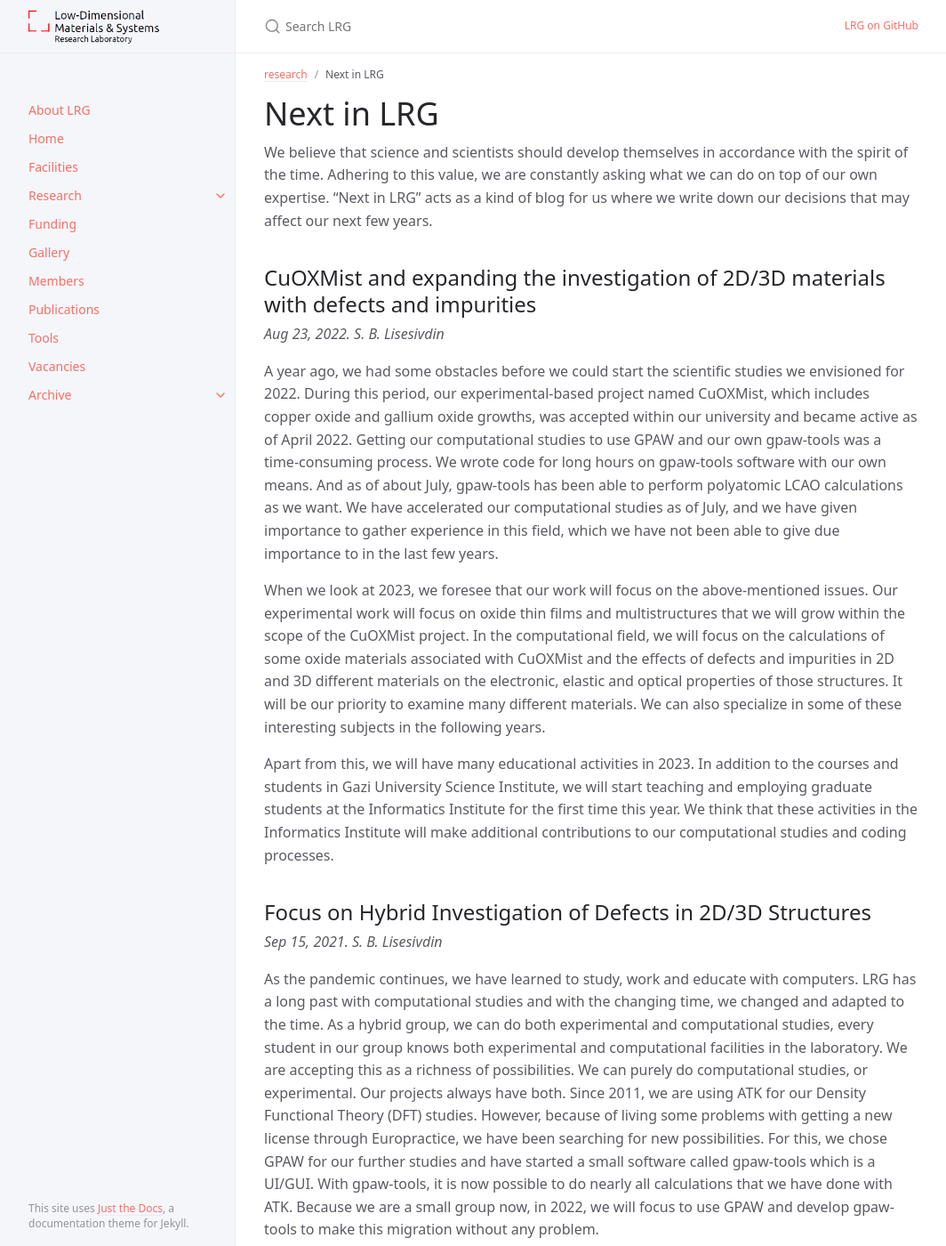
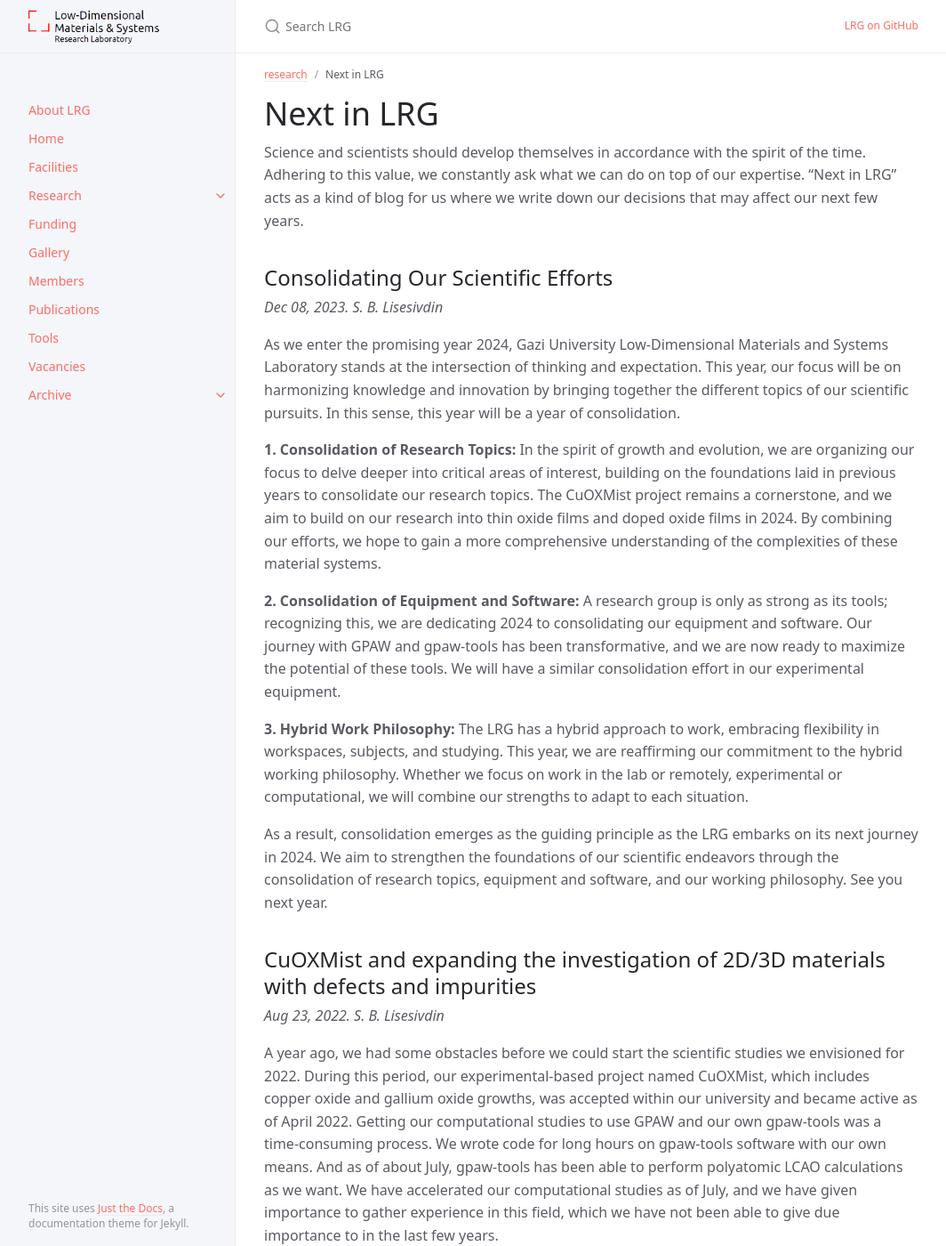
Before and after one commit to lrgresearch/2022, a Jekyll site: the page built from docs/research/next-in-lrg.md, in a window 1280 px wide and 1400 px high. Shown: the whole window at 89% size, without its empty margins (107-1171 px from the left). Built offline with Jekyll 4.4.1, drawn with Linux system fonts in a browser that asks for light colours.

Commit message:
Add 2024 message

```diff
--- a/docs/research/next-in-lrg.md
+++ b/docs/research/next-in-lrg.md
@@ -5,7 +5,25 @@ parent: research
 nav_order: 5
 ---
 # Next in LRG
-We believe that science and scientists should develop themselves in accordance with the spirit of the time. Adhering to this value, we are constantly asking what we can do on top of our own expertise. "Next in LRG" acts as a kind of blog for us where we write down our decisions that may affect our next few years.
+Science and scientists should develop themselves in accordance with the spirit of the time. Adhering to this value, we constantly ask what we can do on top of our expertise. "Next in LRG" acts as a kind of blog for us where we write down our decisions that may affect our next few years.
+
+## Consolidating Our Scientific Efforts
+
+*Dec 08, 2023. S. B. Lisesivdin*
+
+As we enter the promising year 2024, Gazi University Low-Dimensional Materials and Systems Laboratory stands at the intersection of thinking and expectation. This year, our focus will be on harmonizing knowledge and innovation by bringing together the different topics of our scientific pursuits. In this sense, this year will be a year of consolidation.
+
+**1. Consolidation of Research Topics:**
+In the spirit of growth and evolution, we are organizing our focus to delve deeper into critical areas of interest, building on the foundations laid in previous years to consolidate our research topics. The CuOXMist project remains a cornerstone, and we aim to build on our research into thin oxide films and doped oxide films in 2024. By combining our efforts, we hope to gain a more comprehensive understanding of the complexities of these material systems.
+
+**2. Consolidation of Equipment and Software:**
+A research group is only as strong as its tools; recognizing this, we are dedicating 2024 to consolidating our equipment and software. Our journey with GPAW and gpaw-tools has been transformative, and we are now ready to maximize the potential of these tools. We will have a similar consolidation effort in our experimental equipment.
+
+**3. Hybrid Work Philosophy:**
+The LRG has a hybrid approach to work, embracing flexibility in workspaces, subjects, and studying. This year, we are reaffirming our commitment to the hybrid working philosophy. Whether we focus on work in the lab or remotely, experimental or computational, we will combine our strengths to adapt to each situation.
+
+As a result, consolidation emerges as the guiding principle as the LRG embarks on its next journey in 2024. We aim to strengthen the foundations of our scientific endeavors through the consolidation of research topics, equipment and software, and our working philosophy. See you next year.
+
 
 ## CuOXMist and expanding the investigation of 2D/3D materials with defects and impurities
 
```
